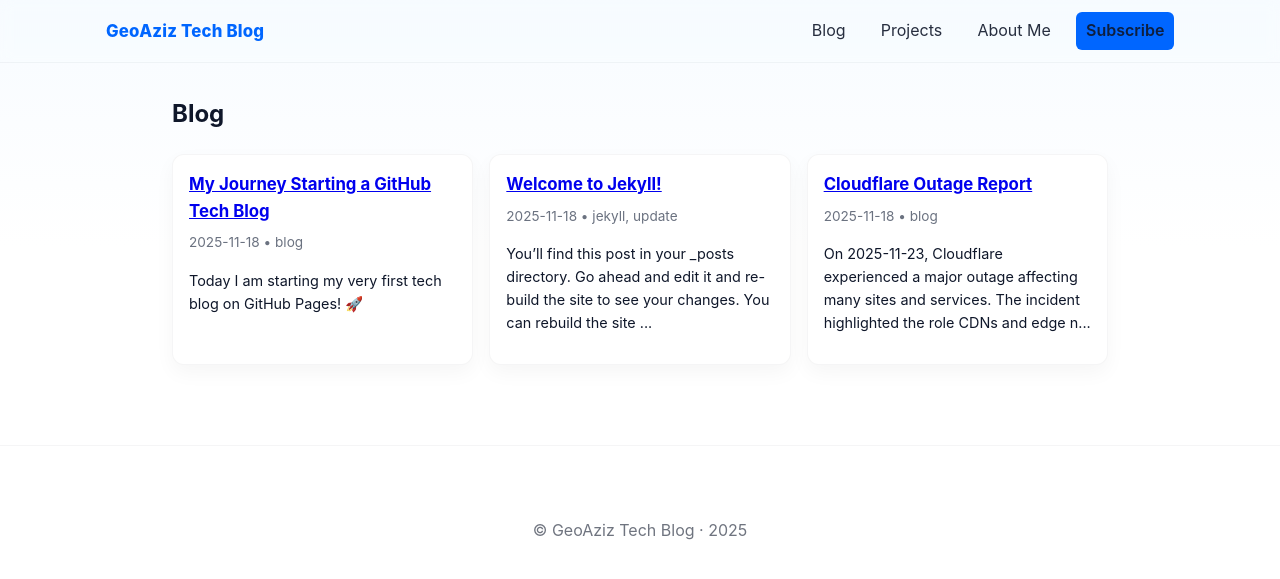
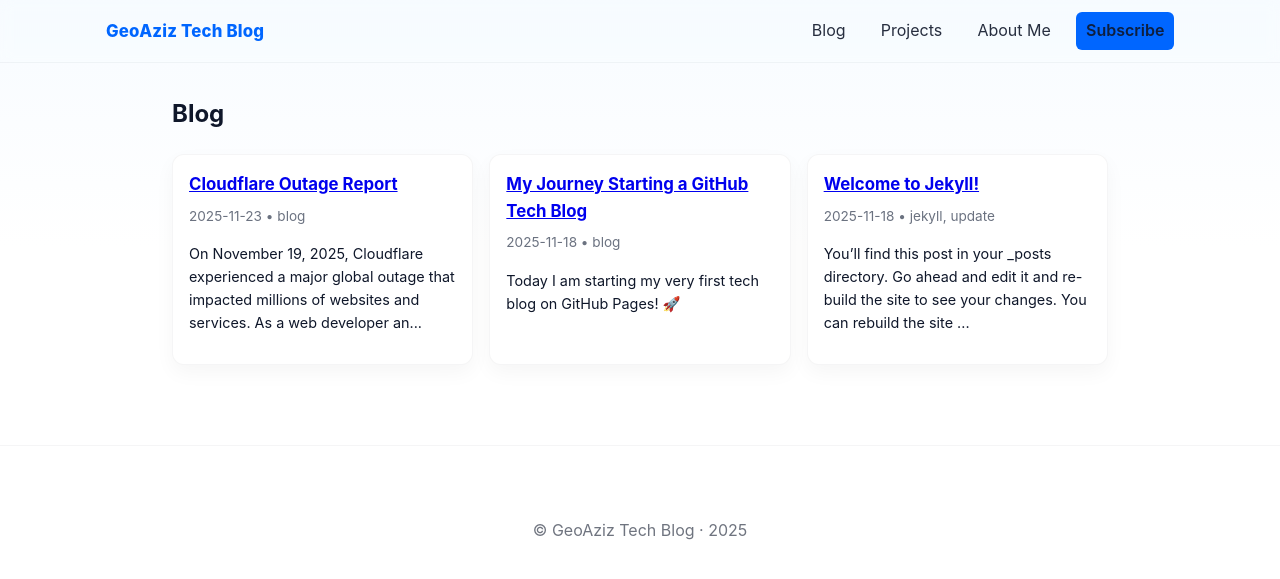
Before and after one commit to GeoAziz/GeoAziz.github.io, a Jekyll site: the page built from blog/index.md, in a window 1280 px wide. Shown: the top 579 px of the page. Built offline with Jekyll 4.4.1, drawn with Linux system fonts in a browser that asks for light colours; the list of posts is cut into pages by our own code; some of the changed lines change nothing that is shown.

Commit message:
Revise Cloudflare outage report: update date, enhance content clarity, and expand key learnings

```diff
--- a/_posts/2025-11-19-cloudflare-outage-report.md
+++ b/_posts/2025-11-19-cloudflare-outage-report.md
@@ -1,23 +1,43 @@
 ---
 layout: post
-title: "Cloudflare Outage Report"
-date: 2025-11-18 00:00:00 +0000
+title:  "Cloudflare Outage Report"
+date:   2025-11-23 10:00:00 +0300
 categories: blog
 tags: [Cloudflare, Outage, Networking, Web]
 ---
 
-On 2025-11-23, Cloudflare experienced a major outage affecting many sites and services. The incident highlighted
-the role CDNs and edge networks play in the modern web and the importance of redundancy and monitoring.
+On **November 19, 2025**, Cloudflare experienced a major global outage that impacted millions of websites and services. As a web developer and tech enthusiast, this incident gave me a front-row seat to how CDNs, proxies, and edge networks operate in real-world scenarios.
 
-Key takeaways:
+## What Happened
 
-- Modern web traffic relies heavily on edge proxies and CDNs — when they fail, many services experience degraded
-  or no connectivity.
-- Proper health checks, multi-region failover, and fallback origins reduce blast radius.
-- Observability (logs, traces, and distributed monitoring) is essential to detect and recover quickly.
+During the outage, many users—including myself—could not access websites protected by Cloudflare. Some sites showed errors like:
 
-As a developer this was a good reminder to design systems assuming external dependencies can fail. Consider
-graceful degradation, long TTLs for caches where appropriate, and multi-CDN or multi-origin strategies for
-critical services.
+- `Error 502: Bad Gateway`
+- `Error 503: Service Unavailable`
+- `Cloudflare challenge pages`
 
-More posts will explore how caching, proxying, and failover are designed and tested.
+The outage reminded me that even the largest and most robust networks can encounter failures, emphasizing the importance of **redundancy, monitoring, and failover mechanisms**.
+
+## Key Learnings
+
+1. **Understanding CDNs**
+   Cloudflare acts as a Content Delivery Network (CDN) and reverse proxy, caching content at edge locations worldwide to speed up access.
+
+2. **Role of Proxies and Edge Networks**
+   Traffic flows through Cloudflare’s edge servers before reaching the origin server. This improves performance and adds a security layer against attacks.
+
+3. **Importance of Monitoring**
+   Outages highlight the need for uptime monitoring tools and alert systems to respond quickly when issues arise.
+
+4. **Failover Planning**
+   Large-scale failures teach developers to prepare fallback strategies in case CDNs or critical services go down.
+
+## Takeaways
+
+- Even major cloud providers can fail; **resilience is key**.
+- Learning how these systems work helps improve my **mini projects**, like my Mini Cloudflare Engine experiment.
+- Observing real incidents adds depth to theoretical knowledge—perfect for anyone learning networking, DevOps, or web development.
+
+---
+
+I’d love to hear from you! Feel free to **comment below** if you experienced the outage, or share what you learned.
```
